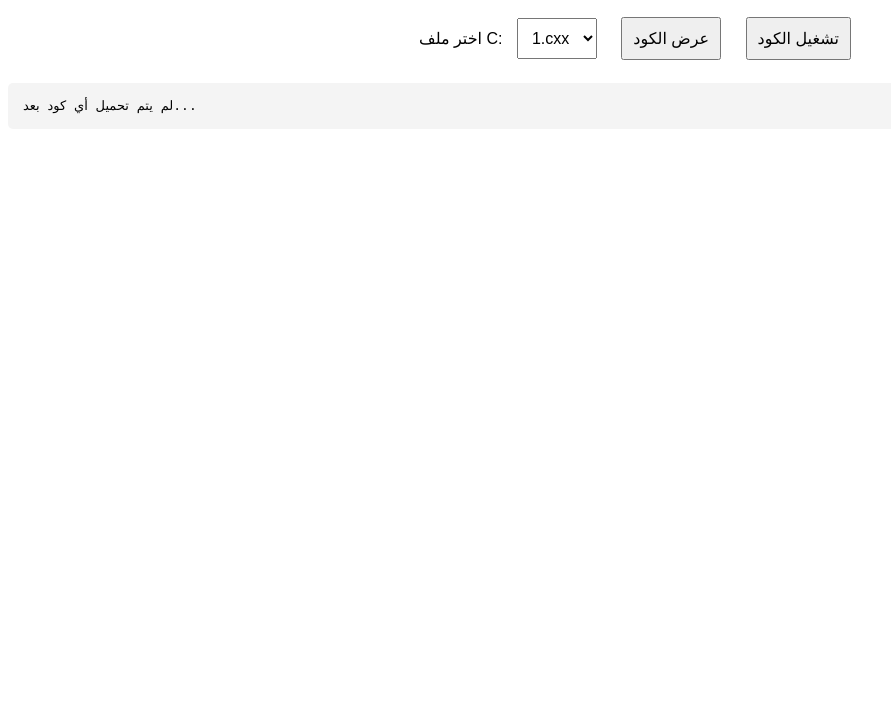
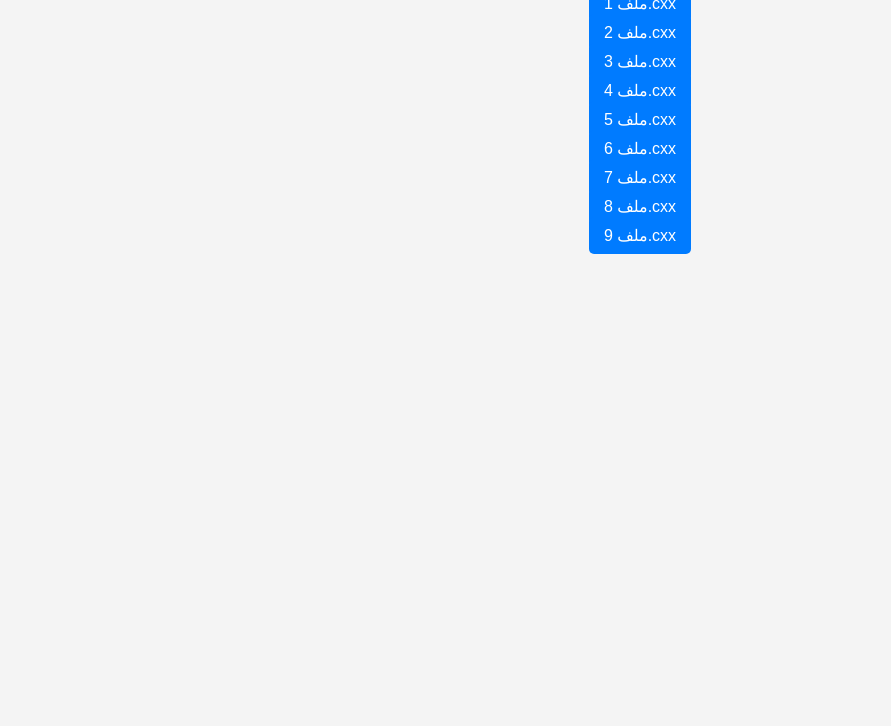
Before and after one commit to Fatimazobou/Myprojecty, a plain HTML site: page index.html in a window 1280 px wide. Shown: the part 74-800 px from the top of the page, without its empty margins (0-891 px from the left). Drawn offline with Linux system fonts and the light colour scheme.

Commit message:
Update index.html

```diff
--- a/index.html
+++ b/index.html
@@ -3,50 +3,28 @@
 <head>
     <meta charset="UTF-8">
     <meta name="viewport" content="width=device-width, initial-scale=1.0">
-    <title>عرض وتشغيل أكواد C</title>
+    <title>تشغيل أكواد C++ أونلاين</title>
     <style>
-        body { font-family: Arial, sans-serif; text-align: center; }
-        select, button { margin: 10px; padding: 10px; font-size: 16px; }
-        pre { background: #f4f4f4; padding: 15px; text-align: left; border-radius: 5px; }
+        body { font-family: Arial, sans-serif; text-align: center; background-color: #f4f4f4; }
+        h2 { color: #333; }
+        ul { list-style-type: none; padding: 0; }
+        li { margin: 10px 0; }
+        a { text-decoration: none; padding: 10px 15px; background: #007bff; color: white; border-radius: 5px; }
+        a:hover { background: #0056b3; }
     </style>
 </head>
 <body>
-
-    <h1>عرض وتشغيل أكواد C</h1>
-
-    <label for="fileSelect">اختر ملف C:</label>
-    <select id="fileSelect">
-        <option value="1.cxx">1.cxx</option>
-        <option value="2.cxx">2.cxx</option>
-        <option value="3.cxx">3.cxx</option>
-        <option value="4.cxx">4.cxx</option>
-        <option value="5.cxx">5.cxx</option>
-        <option value="6.cxx">6.cxx</option>
-        <option value="7.cxx">7.cxx</option>
-        <option value="8.cxx">8.cxx</option>
-        <option value="9.cxx">9.cxx</option>
-    </select>
-
-    <button onclick="loadCode()">عرض الكود</button>
-    <button onclick="runCode()">تشغيل الكود</button>
-
-    <pre id="codeDisplay">لم يتم تحميل أي كود بعد...</pre>
-
-    <script>
-        function loadCode() {
-            let fileName = document.getElementById("fileSelect").value;
-            fetch(fileName)
-                .then(response => response.text())
-                .then(data => document.getElementById("codeDisplay").textContent = data)
-                .catch(error => console.error("خطأ في تحميل الملف:", error));
-        }
-
-        function runCode() {
-            let fileName = document.getElementById("fileSelect").value;
-            let onlineCompiler = `https://www.jdoodle.com/compile-c-online/?file=${fileName}`;
-            window.open(onlineCompiler, "_blank");
-        }
-    </script>
-
+    <h2>اختَر ملف C++ لتشغيله أونلاين:</h2>
+    <ul>
+        <li><a href="https://godbolt.org/?editor=code&source=CompilerExplorer&code=#include<iostream>%0Ausing namespace std;%0Aint main()%7Bcout%20%3C%3C%20%22Hello%20World!%22%3Breturn%200%3B%7D" target="_blank">ملف 1.cxx</a></li>
+        <li><a href="https://godbolt.org/?editor=code" target="_blank">ملف 2.cxx</a></li>
+        <li><a href="https://godbolt.org/?editor=code" target="_blank">ملف 3.cxx</a></li>
+        <li><a href="https://godbolt.org/?editor=code" target="_blank">ملف 4.cxx</a></li>
+        <li><a href="https://godbolt.org/?editor=code" target="_blank">ملف 5.cxx</a></li>
+        <li><a href="https://godbolt.org/?editor=code" target="_blank">ملف 6.cxx</a></li>
+        <li><a href="https://godbolt.org/?editor=code" target="_blank">ملف 7.cxx</a></li>
+        <li><a href="https://godbolt.org/?editor=code" target="_blank">ملف 8.cxx</a></li>
+        <li><a href="https://godbolt.org/?editor=code" target="_blank">ملف 9.cxx</a></li>
+    </ul>
 </body>
 </html>
```
